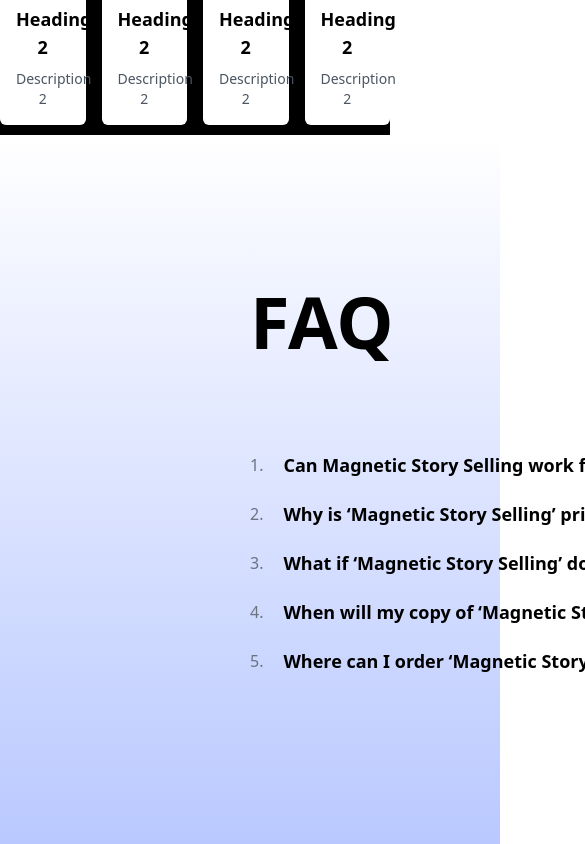
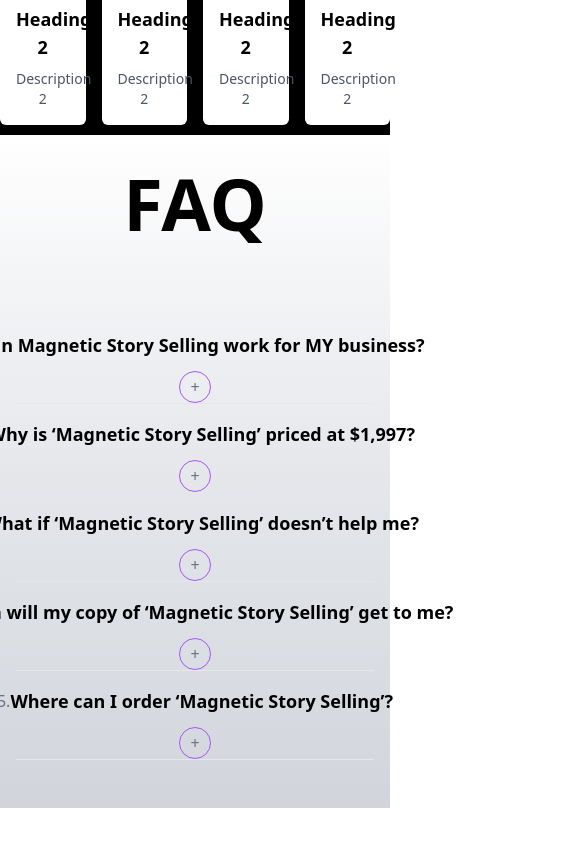
Before and after one commit to zayedutsho/evolvePro, a React (Vite) app: page / in a window 390 px wide. Shown: the part 3075-3919 px from the top of the page, 585 px wide, since content can reach past the window. After the commit the page ends 3883 px from the top, so only its background shows below. Built offline with nearby package versions, Linux system fonts and the light colour scheme.

Commit message:
faq changed

```diff
--- a/src/Comp/Faq.jsx
+++ b/src/Comp/Faq.jsx
@@ -38,31 +38,33 @@
 
     return (
       <div className="mb-4 border-b">
-        <div
-          className={`flex justify-between items-center cursor-pointer ${
-            isOpen ? "w-full" : "max-w-[1241px]"
-          }`}
-          onClick={toggleAccordion}
-        >
-          <div className="flex items-center space-x-5">
+        <div className="flex flex-col md:flex-row justify-between items-center cursor-pointer">
+          <div className="flex items-center mb-3 md:mb-0 md:space-x-5">
             <span className="text-gray-500">{num}.</span>
-            <h2 className="text-lg font-semibold text-center text-nowrap ">
+            <h2 className="text-lg font-semibold text-center md:text-left text-nowrap">
               {question}
             </h2>
           </div>
-          <span className="w-8 h-8 text-gray-500 inline-block rounded-full border border-purple-500 items-center justify-center flex ">
-            {isOpen ? "-" : "+"}
-          </span>
+          <div className="flex items-center">
+            <span
+              onClick={toggleAccordion}
+              className="w-8 h-8 text-gray-500 inline-block rounded-full border border-purple-500 items-center justify-center flex cursor-pointer"
+            >
+              {isOpen ? "-" : "+"}
+            </span>
+          </div>
         </div>
-        {isOpen && <p className="mt-2  text-nowrap text-start ">{answer}</p>}
+        {isOpen && (
+          <p className="mt-2 text-nowrap text-center md:text-left">{answer}</p>
+        )}
       </div>
     );
   };
 
   return (
-    <div className="py-[150px] px-[250px] bg-[linear-gradient(180deg,_#dedede00_0%,_#174aff4d_100%)]">
-      <div className="max-w-[1241px] mx-auto">
-        <h1 className="text-3xl font-bold mb-4 text-center text-7xl text-black mb-[92px]">
+    <div className="py-8 px-4 md:px-8 bg-gradient-to-b from-transparent via-gray-200 to-gray-300">
+      <div className="max-w-full md:max-w-[1241px] mx-auto">
+        <h1 className="text-3xl font-bold mb-4 text-center md:text-left text-7xl text-black mb-[92px]">
           FAQ
         </h1>
         {faqItems.map((item, index) => (
```
